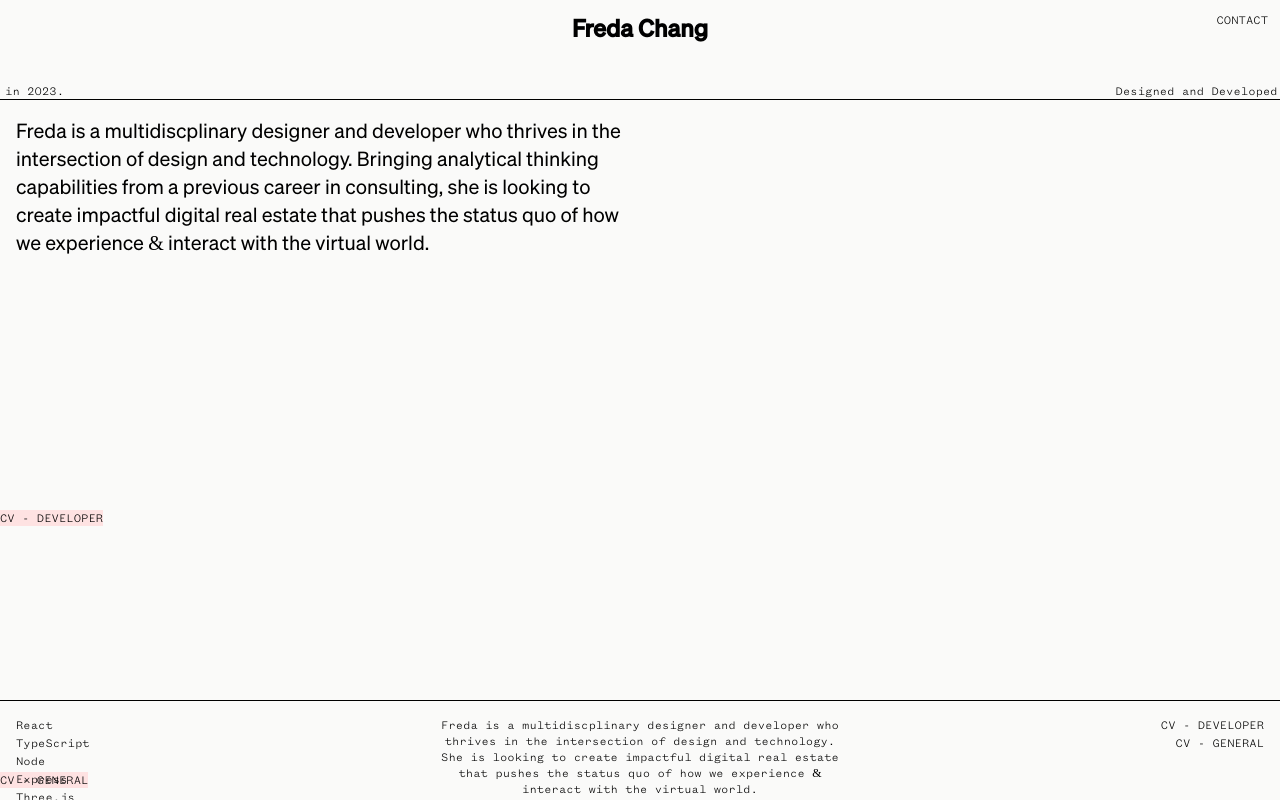
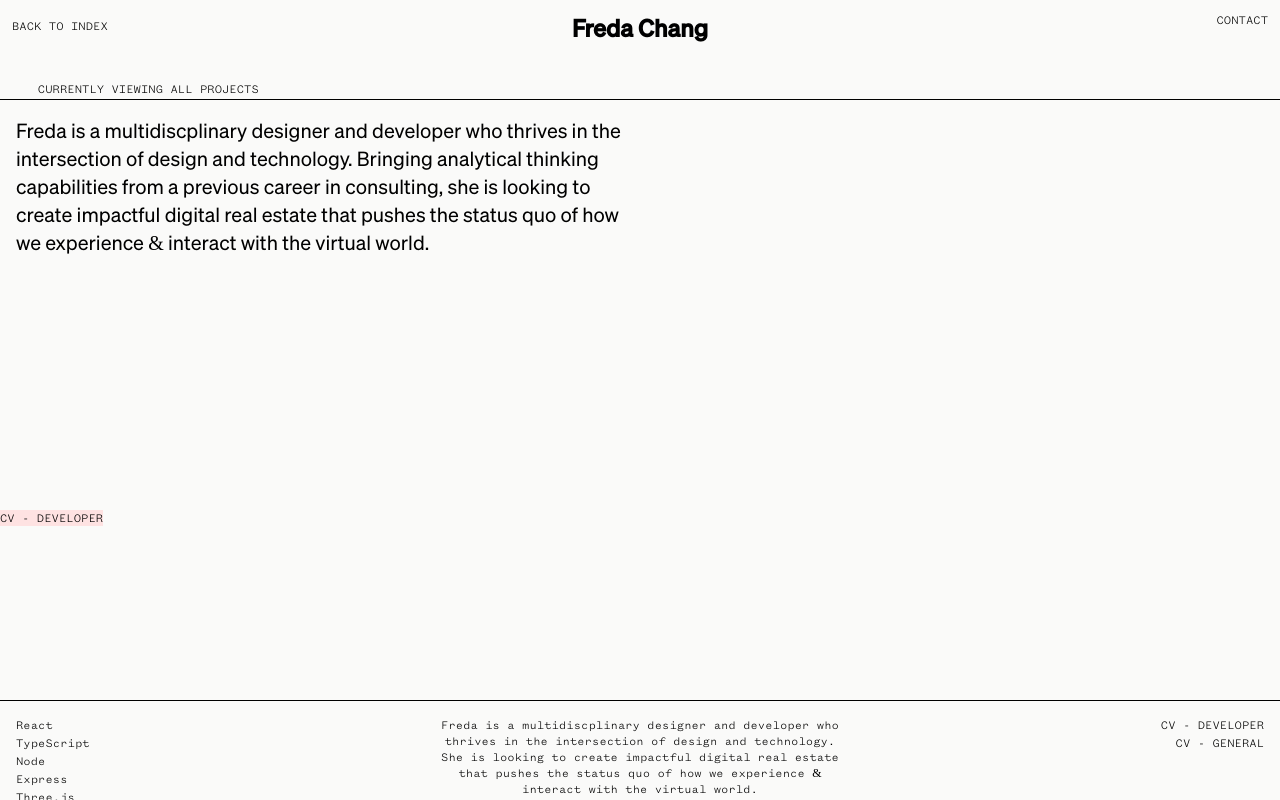
Before and after one commit to fredachang/portfolio-site, a React (Vite) app: page /about in a window 1280 px wide. Built offline with nearby package versions, Linux system fonts and the light colour scheme; no server answers.

Commit message:
feature: show all in marquee

```diff
--- a/src/App.tsx
+++ b/src/App.tsx
@@ -4,7 +4,7 @@ import { useEffect, useState } from "react";
 import { Project } from "./types";
 import { Header } from "./components/Header";
 import { Footer } from "./components/Footer";
-import { Route, Routes, useLocation } from "react-router-dom";
+import { Route, Routes, useLocation, useNavigate } from "react-router-dom";
 import { ProjectPage } from "./pages/ProjectPage";
 import { About } from "./pages/About";
 import { colour } from "./tailwind-utils";
@@ -20,6 +20,7 @@ function App() {
 
   const [filteredProjects, setFilteredProjects] = useState(projects);
   const [showLanding, setShowLanding] = useState(false);
+  const navigate = useNavigate();
 
   const handleExpandTile = (projectId: string) => {
     if (expandedProjectId.includes(projectId)) {
@@ -37,6 +38,11 @@ function App() {
     setExpandNavFilter(!expandNavFilter);
     setFilteredProjects(projects);
     setExpandedProjectId([]);
+  };
+
+  const handleShowAllProjects = () => {
+    navigate(`/project/${projects[0].title}`);
+    setFilteredProjects(projects);
   };
 
   const handleExpandContact = () => {
@@ -77,6 +83,7 @@ function App() {
   const onMobile = screenWidth < 1000;
 
   const filterProjectsByType = (projects: Project[], projectType: string) => {
+    setExpandNavFilter(false);
     setExpandAll(false);
     if (!expandAll) {
       setExpandedProjectId([]);
@@ -145,7 +152,9 @@ function App() {
           expandContact={expandContact}
           handleExpandContact={handleExpandContact}
           filteredProjects={filteredProjects}
+          expandAll={expandAll}
           handleExpandAll={handleExpandAll}
+          handleShowAllProjects={handleShowAllProjects}
         />
 
         <Routes>
@@ -163,7 +172,7 @@ function App() {
           />
           <Route
             path="/project/:title"
-            element={<ProjectPage projects={projects} />}
+            element={<ProjectPage filteredProjects={filteredProjects} />}
           />
           <Route path="/about" element={<About />} />
         </Routes>
--- a/src/components/Footer.tsx
+++ b/src/components/Footer.tsx
@@ -16,7 +16,7 @@ export const Footer = () => {
       <motion.div
         layout
         transition={primaryTransition}
-        className={`fixed bottom-0 w-full  ${
+        className={`bg-stone-50 fixed bottom-0 w-full  ${
           reducedHeight ? "h-1/8" : "h-1/5"
         }  px-${space.spacingMd} border-t border-black pt-4 z-20`}
       >
--- a/src/components/Header.tsx
+++ b/src/components/Header.tsx
@@ -6,16 +6,19 @@ import Marquee from "react-fast-marquee";
 import { ContactMenu } from "./ContactMenu";
 import { motion } from "framer-motion";
 import { fade, primaryTransition } from "../motion";
+import { type } from "../tailwind-utils";
 
 interface Props {
   expandNavFilter: boolean;
   expandContact: boolean;
+  expandAll: boolean;
   projects: Project[];
   filterProjectsByType: (projects: Project[], projectType: string) => void;
   handleExpandNavFilter: () => void;
   handleExpandContact: () => void;
   handleShowHome: () => void;
   handleExpandAll: (filteredProjects: Project[]) => void;
+  handleShowAllProjects: () => void;
   filteredProjects: Project[];
   filtered: boolean;
   projectCount: {
@@ -34,6 +37,8 @@ export const Header = (props: Props) => {
     filterProjectsByType,
     handleExpandContact,
     handleExpandNavFilter,
+    handleShowAllProjects,
+    expandAll,
     handleExpandAll,
     filteredProjects,
     handleShowHome,
@@ -44,15 +49,23 @@ export const Header = (props: Props) => {
 
   const location = useLocation();
   const filePath = location.pathname;
-  const reducedHeight = filePath !== "/";
+  const isProjectPage = filePath !== "/";
+
+  const filteredProjectType = (filteredProjects: Project[]) => {
+    if (filteredProjects.length === projects.length) {
+      const returnType = "all projects";
+      return returnType;
+    }
+    return filteredProjects[0].type;
+  };
 
   return (
     <>
       <motion.div
         layout
         transition={primaryTransition}
-        className={`w-full ${
-          reducedHeight ? "h-1/8" : "h-1/5"
+        className={`bg-stone-50 w-full ${
+          isProjectPage ? "h-1/8" : "h-1/5"
         }  border-b z-30 border-black z-10 t-0 flex flex-col`}
       >
         <motion.div
@@ -68,7 +81,6 @@ export const Header = (props: Props) => {
               projects={projects}
               handleExpandFilter={handleExpandNavFilter}
               filtered={filtered}
-              filteredProjects={filteredProjects}
               handleExpandAll={handleExpandAll}
             />
           </div>
@@ -94,18 +106,39 @@ export const Header = (props: Props) => {
           transition={primaryTransition}
           className="h-1/6 w-full flex items-center"
         >
-          {!expandContact && !expandNavFilter && (
-            <Marquee speed={30}>
+          <Marquee speed={15} pauseOnHover>
             <motion.div
               initial="hidden"
               animate="visible"
               variants={fade(1, 0, 0)}
               className="text-xs font-mono"
             >
-                Designed and Developed in 2023.
+              <div
+                className={`${type.link} max-w-max text-start md:pl-[120px] md:mb-1`}
+              >
+                <span className="mr-10">
+                  {`Currently viewing ${filteredProjectType(
+                    filteredProjects
+                  )} `}
+                </span>
+                {isProjectPage ? (
+                  <span
+                    className="cursor-fancy"
+                    onClick={() => handleShowAllProjects()}
+                  >
+                    {filtered && "Show All"}
+                  </span>
+                ) : (
+                  <span
+                    className="cursor-fancy"
+                    onClick={() => handleExpandAll(filteredProjects)}
+                  >
+                    {expandAll ? "Close All" : "Expand All"}
+                  </span>
+                )}
+              </div>
             </motion.div>
           </Marquee>
-          )}
         </motion.div>
       </motion.div>
     </>
--- a/src/components/NavMenu.tsx
+++ b/src/components/NavMenu.tsx
@@ -1,4 +1,3 @@
-import { useLocation } from "react-router-dom";
 import { fadeX, moveLeftWhileHover, staggerParentContainer } from "../motion";
 import { colour, type } from "../tailwind-utils";
 import { AnimatePresence, motion } from "framer-motion";
@@ -6,6 +5,7 @@ import { useDetectScreenWidth } from "../hooks/useDetectScreenWidth";
 import { Project } from "../types";
 import { projectTypes } from "../data";
 import { NavButton } from "./buttons/NavButton";
+import { useLocation, useNavigate } from "react-router-dom";
 
 const mobileFilter = `${colour.sitePrimaryColour} flex flex-col absolute w-full h-full top-0 py-36 justify-between right-0`;
 const desktopFilter = `w-full flex flex-col`;
@@ -14,7 +14,6 @@ interface Props {
   expandFilter: boolean;
   projects: Project[];
   handleExpandAll: (filteredProjects: Project[]) => void;
-  filteredProjects: Project[];
   filterProjectsByType: (projects: Project[], projectType: string) => void;
   handleExpandFilter: () => void;
   filtered: boolean;
@@ -33,25 +32,32 @@ export const NavMenu = (props: Props) => {
     projects,
     handleExpandFilter,
     filtered,
-    filteredProjects,
-    handleExpandAll,
   } = props;
-  const location = useLocation();
-  const currentPath = location.pathname;
+
   const { screenWidth } = useDetectScreenWidth();
 
-  const filteredProjectType = (filteredProjects: Project[]) => {
-    if (filteredProjects.length === projects.length) {
-      const returnType = "projects";
-      return returnType;
-    }
-    return filteredProjects[0].type;
+  const location = useLocation();
+  const filePath = location.pathname;
+  const isProjectPage = filePath !== "/";
+
+  const navigate = useNavigate();
+
+  const handleGoBackToHome = () => {
+    navigate("/");
   };
 
   return (
     <div className={`w-full h-full flex`}>
-      {currentPath === "/" && (
       <div className="w-full h-full">
+        {isProjectPage ? (
+          <motion.button
+            whileHover={moveLeftWhileHover}
+            onClick={handleGoBackToHome}
+            className={type.link}
+          >
+            Back to Index
+          </motion.button>
+        ) : (
           <motion.button
             whileHover={moveLeftWhileHover}
             className={`${type.link} mb-1 cursor-fancy`}
@@ -59,6 +65,7 @@ export const NavMenu = (props: Props) => {
           >
             {filtered ? "Show All" : "Filter By"}
           </motion.button>
+        )}
 
         <AnimatePresence>
           {expandFilter && (
@@ -93,14 +100,6 @@ export const NavMenu = (props: Props) => {
                   filterProjectsByType(projects, projectTypes.WebDev)
                 }
               />
-                <NavButton
-                  buttonText={`Expand All ${filteredProjectType(
-                    filteredProjects
-                  )} (${filteredProjects.length})`}
-                  buttonStyle={`${type.link} max-w-max text-start md:pl-[120px] md:mb-1`}
-                  motionVariant={fadeX(10, 0.5)}
-                  onClickFunction={() => handleExpandAll(filteredProjects)}
-                />
 
               {screenWidth < 1000 && (
                 <button onClick={handleExpandFilter} className={type.link}>
@@ -113,7 +112,6 @@ export const NavMenu = (props: Props) => {
           )}
         </AnimatePresence>
       </div>
-      )}
     </div>
   );
 };
--- a/src/pages/ProjectPage.tsx
+++ b/src/pages/ProjectPage.tsx
@@ -12,12 +12,12 @@ import { ProjectPageTopArrow } from "../components/buttons/ProjectPageTopArrow";
 import { ProjectPageBottomArrow } from "../components/buttons/ProjectPageBottomArrow";
 
 interface Props {
-  projects: Project[];
+  filteredProjects: Project[];
 }
 
 export const ProjectPage = (props: Props) => {
   const { title } = useParams();
-  const { projects } = props;
+  const { filteredProjects } = props;
 
   const navigate = useNavigate();
   const {
@@ -31,15 +31,17 @@ export const ProjectPage = (props: Props) => {
   const isMobile = screenWidth < 1000;
   const scrollToTopRef = useRef<HTMLDivElement | null>(null);
 
-  const projectsCount = projects.length;
-  const selectedProject = projects.find((project) => project.title === title);
+  const projectsCount = filteredProjects.length;
+  const selectedProject = filteredProjects.find(
+    (filteredProjects) => filteredProjects.title === title
+  );
 
   if (!selectedProject) {
     return <div>Project not found.</div>;
   }
 
-  const selectedIndex = projects.findIndex(
-    (project) => project.title === title
+  const selectedIndex = filteredProjects.findIndex(
+    (filteredProjects) => filteredProjects.title === title
   );
 
   const previousIndex = selectedIndex - 1;
@@ -52,7 +54,7 @@ export const ProjectPage = (props: Props) => {
   const navigateToPreviousProject = () => {
     if (previousIndex >= 0) {
       setCurrentCarouselIndex(0);
-      const previousProject = projects[previousIndex];
+      const previousProject = filteredProjects[previousIndex];
       const targetURL = `/project/${previousProject.title}`;
       navigate(targetURL, { replace: true });
     }
@@ -61,7 +63,7 @@ export const ProjectPage = (props: Props) => {
   const navigateToNextProject = () => {
     if (nextIndex >= 0) {
       setCurrentCarouselIndex(0);
-      const nextProject = projects[nextIndex];
+      const nextProject = filteredProjects[nextIndex];
       const targetURL = `/project/${nextProject.title}`;
       navigate(targetURL, { replace: true });
 
@@ -145,7 +147,7 @@ export const ProjectPage = (props: Props) => {
                 variants={fade(0.5, 0.5, 0)}
               >
                 <div className={`${type.link} flex justify-between mb-6`}>
-                  <p>{selectedProject.id}</p>
+                  <p>Project No.{selectedProject.id}</p>
                   <p>{selectedProject.year}</p>
                   <p>{selectedProject.type}</p>
                 </div>
```
Lines whose indentation alone changed are shown as unchanged.
